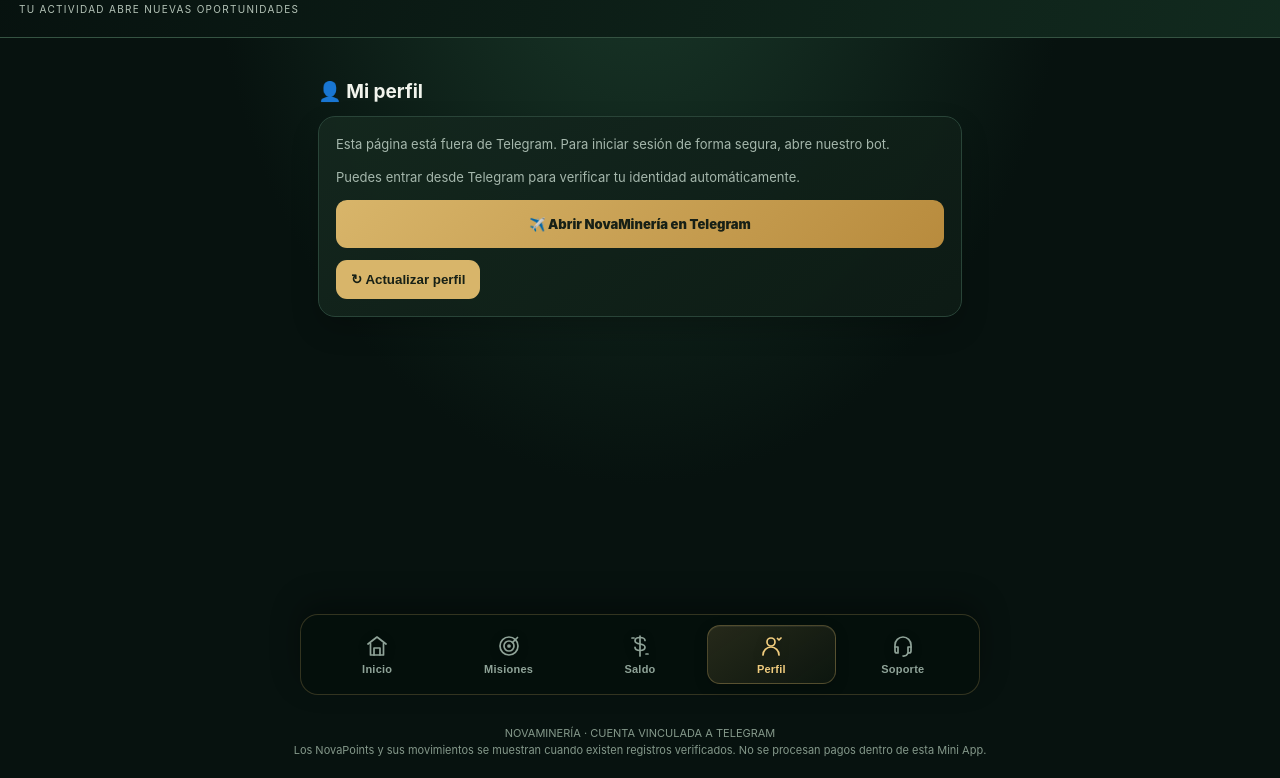
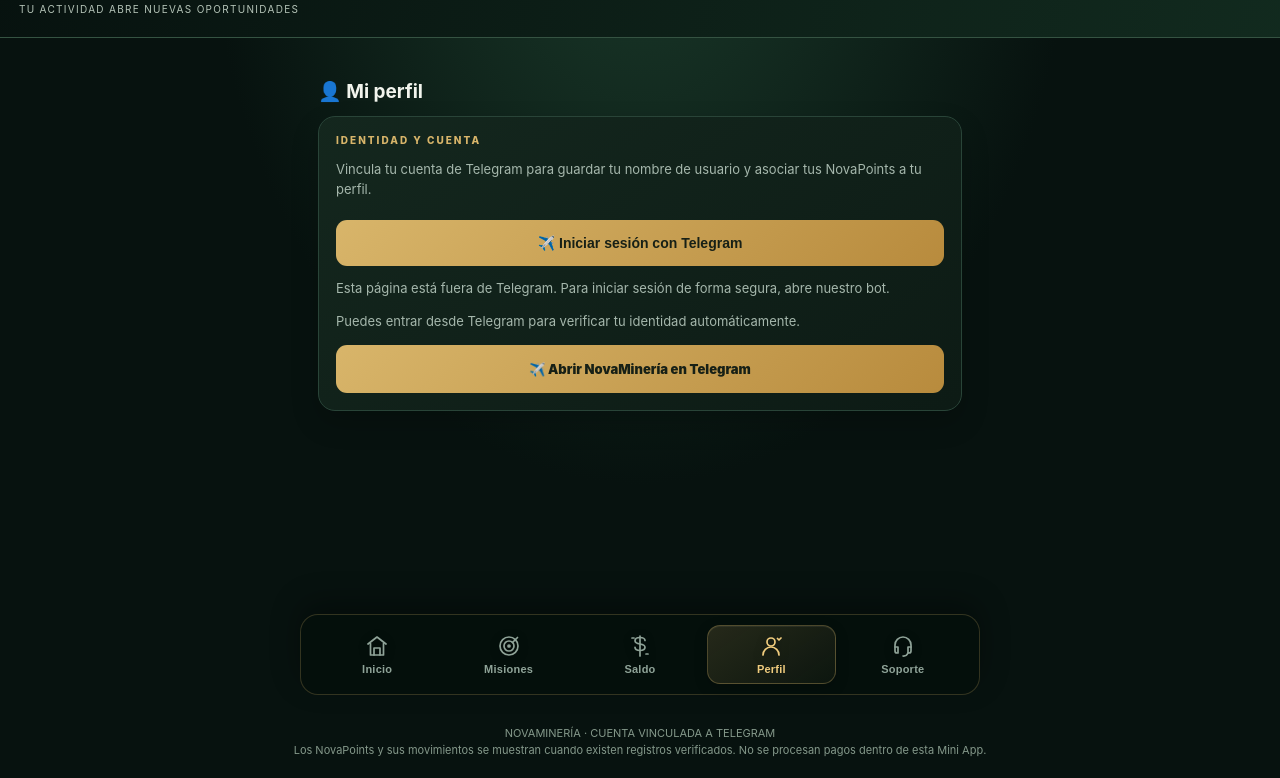
Before and after one commit to brasilialopez370-afk/novamineria-miniapp, a plain HTML site: page index.html in a window 1280 px wide. Both pictures are taken after a click on the button "Perfil". Shown: the part 53-831 px from the top of the page. Drawn offline with Linux system fonts and the light colour scheme.

Commit message:
Add explicit Telegram sign-in button and saved username display

```diff
--- a/index.html
+++ b/index.html
@@ -79,7 +79,7 @@ nav button:active{transform:scale(.96)}
 <div class="card rank-info"><strong>¿Cómo se ordena el ranking?</strong><p class="muted">La clasificación se calcula con los NovaPoints obtenidos por misiones completadas, referidos activos, compras confirmadas y actividad de reventa validada. Solo cuentan acciones verificadas.</p><p class="muted">El ranking se renueva cada semana. Los NovaPoints históricos de tu cuenta se conservan; la clasificación semanal cuenta únicamente los NovaPoints de la semana actual.</p></div>
 </section>
 <section id="recompensas" class="section"><h2>🎁 Recompensas</h2><div class="card"><p>Premios para los usuarios más activos.</p><p class="muted">Premios para los primeros puestos y sorteos entre participantes activos, según el fondo disponible.</p></div></section>
-<section id="perfil" class="section"><h2>👤 Mi perfil</h2><div class="card"><div id="telegram-auth-status" class="muted">Verificando tu cuenta de Telegram…</div><button onclick="authenticateTelegram()" style="margin-top:12px">↻ Actualizar perfil</button><div id="telegram-profile" style="display:none;margin-top:15px"><div style="display:flex;align-items:center;gap:13px"><img id="telegram-avatar" alt="Foto de perfil" style="width:58px;height:58px;border-radius:50%;object-fit:cover;border:2px solid #d8b56a;display:none"><div><strong id="telegram-name" style="font-size:17px"></strong><div id="telegram-username" class="muted"></div></div></div><div class="item" style="margin-top:14px"><strong>ID de Telegram</strong><span id="telegram-id" class="reward"></span></div><p><strong>Estado:</strong> <span class="reward">Cuenta verificada ✓</span></p><p class="muted">Tu cuenta de NovaMinería está vinculada a este ID único de Telegram.</p></div></div></section>
+<section id="perfil" class="section"><h2>👤 Mi perfil</h2><div class="card"><div class="eyebrow">IDENTIDAD Y CUENTA</div><p class="muted">Vincula tu cuenta de Telegram para guardar tu nombre de usuario y asociar tus NovaPoints a tu perfil.</p><button id="telegram-login-button" onclick="authenticateTelegram()" style="width:100%;margin:8px 0 12px;padding:15px;background:linear-gradient(135deg,#d8b56a,#b88b3d);color:#172016;font-size:14px">✈️ Iniciar sesión con Telegram</button><div id="telegram-auth-status" class="muted">Pulsa el botón para verificar tu cuenta.</div><div id="telegram-profile" style="display:none;margin-top:15px"><div style="display:flex;align-items:center;gap:13px"><img id="telegram-avatar" alt="Foto de perfil" style="width:58px;height:58px;border-radius:50%;object-fit:cover;border:2px solid #d8b56a;display:none"><div><strong id="telegram-name" style="font-size:17px"></strong><div id="telegram-username" class="muted"></div></div></div><div class="item" style="margin-top:14px"><strong>ID de Telegram</strong><span id="telegram-id" class="reward"></span></div><p><strong>Estado:</strong> <span class="reward">Cuenta verificada ✓</span></p><p class="muted">Tu cuenta de NovaMinería está vinculada a este ID único de Telegram.</p></div></div></section>
 
 <section id="admin" class="section">
 <h2>🛡️ Centro de control · Administración</h2>
@@ -120,6 +120,8 @@ async function authenticateTelegram(){
  const status=document.getElementById('telegram-auth-status');
  const homeStatus=document.getElementById('telegram-home-status');
  const profileBox=document.getElementById('telegram-profile');
+ const loginButton=document.getElementById('telegram-login-button');
+ if(loginButton){loginButton.disabled=false;loginButton.textContent='✈️ Iniciar sesión con Telegram';}
  const tg=window.Telegram&&window.Telegram.WebApp;
  if(!tg||!tg.initData){
    const entry='<div style="margin-top:12px"><p class="muted">Puedes entrar desde Telegram para verificar tu identidad automáticamente.</p><a href="https://t.me/novamineriacrypto?start=miniapp" target="_blank" rel="noopener" style="display:block;text-align:center;text-decoration:none;background:linear-gradient(135deg,#d8b56a,#b88b3d);color:#172016;font-weight:900;padding:14px;border-radius:11px">✈️ Abrir NovaMinería en Telegram</a></div>';
@@ -140,6 +142,10 @@ async function authenticateTelegram(){
    if(!response.ok||!result.ok) throw new Error(result.error||'No se pudo verificar tu cuenta.');
    const p=result.profile;
    window.novaVerifiedProfile=p;
+   // El perfil se guarda de forma persistente en Supabase; esta copia solo recuerda el último nombre mostrado en este dispositivo.
+   try{localStorage.setItem('nova_telegram_username',String(p.username||''));localStorage.setItem('nova_telegram_id',String(p.telegram_id||''));}catch(_){}
+   const loginButton=document.getElementById('telegram-login-button');
+   if(loginButton){loginButton.textContent='✓ Sesión iniciada con Telegram';loginButton.disabled=true;loginButton.style.opacity='.8';}
    document.getElementById('telegram-name').textContent=[p.first_name,p.last_name].filter(Boolean).join(' ');
    document.getElementById('telegram-username').textContent='@'+p.username;
    document.getElementById('telegram-id').textContent=p.telegram_id;
```
